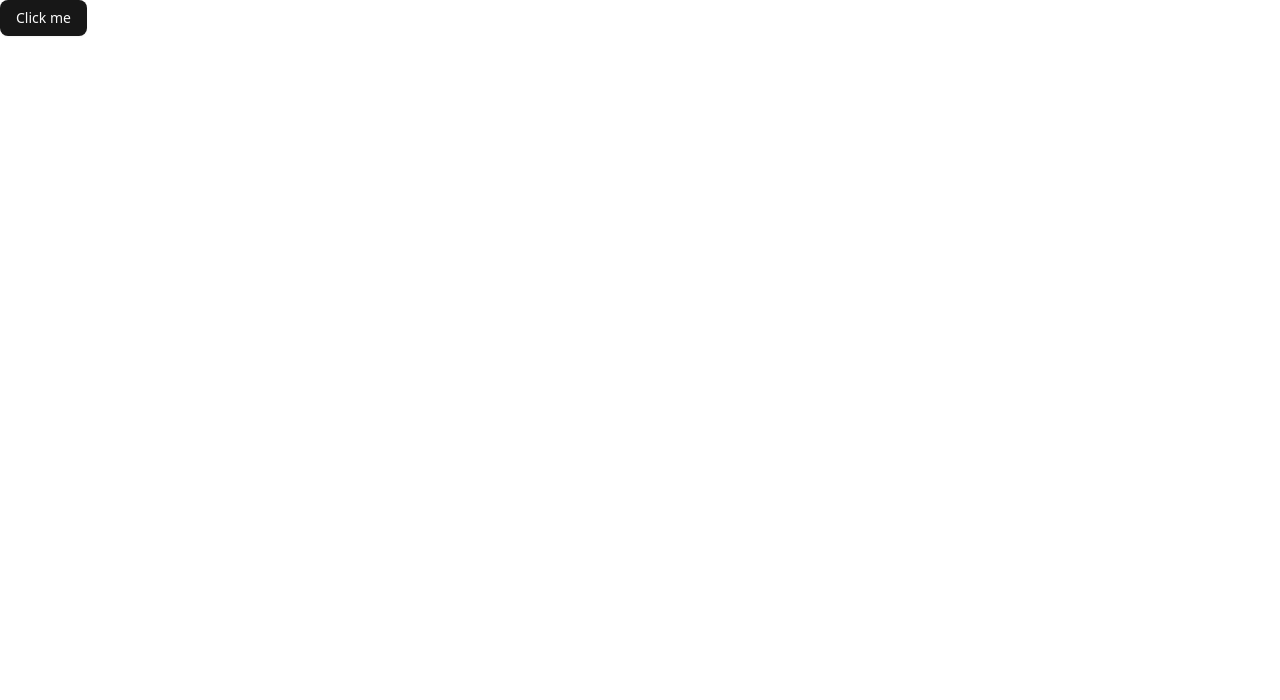
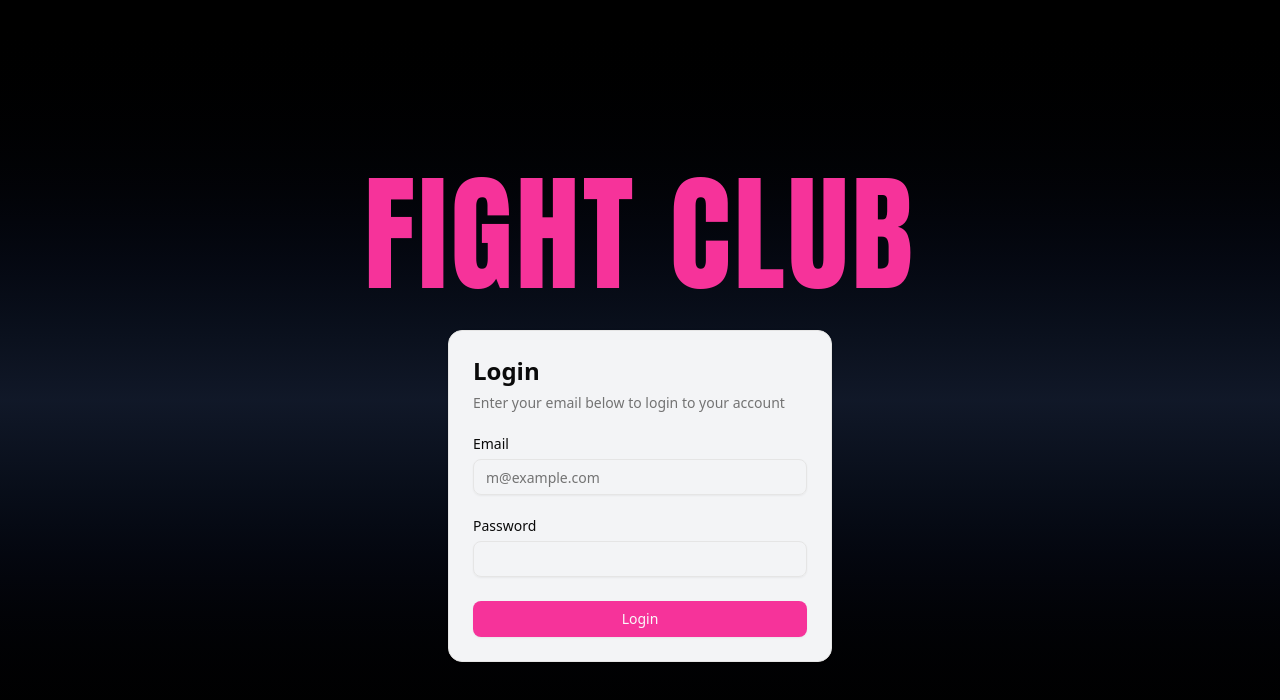
Before and after one commit to ErikasRamaneckas/vikofightclub, a Next.js app: page / in a window 1280 px wide. Shown: the top 700 px of the page. Built offline with nearby package versions, Linux system fonts and the light colour scheme.

Commit message:
Add login page UI

```diff
--- /dev/null
+++ b/app/components/login-form.tsx
@@ -0,0 +1,53 @@
+import { cn } from '@/app/lib/utils';
+import { Button } from '@/app/components/ui/button';
+import {
+  Card,
+  CardContent,
+  CardDescription,
+  CardHeader,
+  CardTitle,
+} from '@/app/components/ui/card';
+import { Input } from '@/app/components/ui/input';
+import { Label } from '@/app/components/ui/label';
+
+export function LoginForm({
+  className,
+  ...props
+}: React.ComponentPropsWithoutRef<'div'>) {
+  return (
+    <div className={cn('flex flex-col gap-6', className)} {...props}>
+      <Card className="bg-gray-100">
+        <CardHeader>
+          <CardTitle className="text-2xl">Login</CardTitle>
+          <CardDescription>
+            Enter your email below to login to your account
+          </CardDescription>
+        </CardHeader>
+        <CardContent>
+          <form>
+            <div className="flex flex-col gap-6">
+              <div className="grid gap-2">
+                <Label htmlFor="email">Email</Label>
+                <Input
+                  id="email"
+                  type="email"
+                  placeholder="m@example.com"
+                  required
+                />
+              </div>
+              <div className="grid gap-2">
+                <div className="flex items-center">
+                  <Label htmlFor="password">Password</Label>
+                </div>
+                <Input id="password" type="password" required />
+              </div>
+              <Button type="submit" className="w-full bg-pink-500">
+                Login
+              </Button>
+            </div>
+          </form>
+        </CardContent>
+      </Card>
+    </div>
+  );
+}
--- /dev/null
+++ b/app/components/ui/card.tsx
@@ -0,0 +1,92 @@
+import * as React from "react"
+
+import { cn } from "@/app/lib/utils"
+
+function Card({ className, ...props }: React.ComponentProps<"div">) {
+  return (
+    <div
+      data-slot="card"
+      className={cn(
+        "bg-card text-card-foreground flex flex-col gap-6 rounded-xl border py-6 shadow-sm",
+        className
+      )}
+      {...props}
+    />
+  )
+}
+
+function CardHeader({ className, ...props }: React.ComponentProps<"div">) {
+  return (
+    <div
+      data-slot="card-header"
+      className={cn(
+        "@container/card-header grid auto-rows-min grid-rows-[auto_auto] items-start gap-1.5 px-6 has-data-[slot=card-action]:grid-cols-[1fr_auto] [.border-b]:pb-6",
+        className
+      )}
+      {...props}
+    />
+  )
+}
+
+function CardTitle({ className, ...props }: React.ComponentProps<"div">) {
+  return (
+    <div
+      data-slot="card-title"
+      className={cn("leading-none font-semibold", className)}
+      {...props}
+    />
+  )
+}
+
+function CardDescription({ className, ...props }: React.ComponentProps<"div">) {
+  return (
+    <div
+      data-slot="card-description"
+      className={cn("text-muted-foreground text-sm", className)}
+      {...props}
+    />
+  )
+}
+
+function CardAction({ className, ...props }: React.ComponentProps<"div">) {
+  return (
+    <div
+      data-slot="card-action"
+      className={cn(
+        "col-start-2 row-span-2 row-start-1 self-start justify-self-end",
+        className
+      )}
+      {...props}
+    />
+  )
+}
+
+function CardContent({ className, ...props }: React.ComponentProps<"div">) {
+  return (
+    <div
+      data-slot="card-content"
+      className={cn("px-6", className)}
+      {...props}
+    />
+  )
+}
+
+function CardFooter({ className, ...props }: React.ComponentProps<"div">) {
+  return (
+    <div
+      data-slot="card-footer"
+      className={cn("flex items-center px-6 [.border-t]:pt-6", className)}
+      {...props}
+    />
+  )
+}
+
+export {
+  Card,
+  CardHeader,
+  CardFooter,
+  CardTitle,
+  CardAction,
+  CardDescription,
+  CardContent,
+}
--- /dev/null
+++ b/app/components/ui/input.tsx
@@ -0,0 +1,21 @@
+import * as React from "react"
+
+import { cn } from "@/app/lib/utils"
+
+function Input({ className, type, ...props }: React.ComponentProps<"input">) {
+  return (
+    <input
+      type={type}
+      data-slot="input"
+      className={cn(
+        "file:text-foreground placeholder:text-muted-foreground selection:bg-primary selection:text-primary-foreground dark:bg-input/30 border-input flex h-9 w-full min-w-0 rounded-md border bg-transparent px-3 py-1 text-base shadow-xs transition-[color,box-shadow] outline-none file:inline-flex file:h-7 file:border-0 file:bg-transparent file:text-sm file:font-medium disabled:pointer-events-none disabled:cursor-not-allowed disabled:opacity-50 md:text-sm",
+        "focus-visible:border-ring focus-visible:ring-ring/50 focus-visible:ring-[3px]",
+        "aria-invalid:ring-destructive/20 dark:aria-invalid:ring-destructive/40 aria-invalid:border-destructive",
+        className
+      )}
+      {...props}
+    />
+  )
+}
+
+export { Input }
--- /dev/null
+++ b/app/components/ui/label.tsx
@@ -0,0 +1,24 @@
+"use client"
+
+import * as React from "react"
+import * as LabelPrimitive from "@radix-ui/react-label"
+
+import { cn } from "@/app/lib/utils"
+
+function Label({
+  className,
+  ...props
+}: React.ComponentProps<typeof LabelPrimitive.Root>) {
+  return (
+    <LabelPrimitive.Root
+      data-slot="label"
+      className={cn(
+        "flex items-center gap-2 text-sm leading-none font-medium select-none group-data-[disabled=true]:pointer-events-none group-data-[disabled=true]:opacity-50 peer-disabled:cursor-not-allowed peer-disabled:opacity-50",
+        className
+      )}
+      {...props}
+    />
+  )
+}
+
+export { Label }
--- a/app/page.tsx
+++ b/app/page.tsx
@@ -1,9 +1,14 @@
-import { Button } from '@/app/components/ui/button';
+import { LoginForm } from '@/app/components/login-form';
 
 export default function Home() {
   return (
-    <div>
-      <Button>Click me</Button>
-    </div>
+    <main className="flex flex-col min-h-svh w-full items-center justify-center p-6 md:p-10 bg-gradient-to-b from-black via-gray-900 to-black bg-no-repeat bg-center bg-cover">
+      <h1 className="font-[Impact] font-bold text-pink-500 text-[8rem] tracking-wide">
+        FIGHT CLUB
+      </h1>
+      <div className="w-full max-w-sm">
+        <LoginForm />
+      </div>
+    </main>
   );
 }
--- a/package.json
+++ b/package.json
@@ -9,6 +9,7 @@
     "lint": "next lint"
   },
   "dependencies": {
+    "@radix-ui/react-label": "^2.1.3",
     "@radix-ui/react-slot": "^1.2.0",
     "class-variance-authority": "^0.7.1",
     "clsx": "^2.1.1",
```
Also changed, not shown: 1 other file (tests, documents, lock files or other folders).
